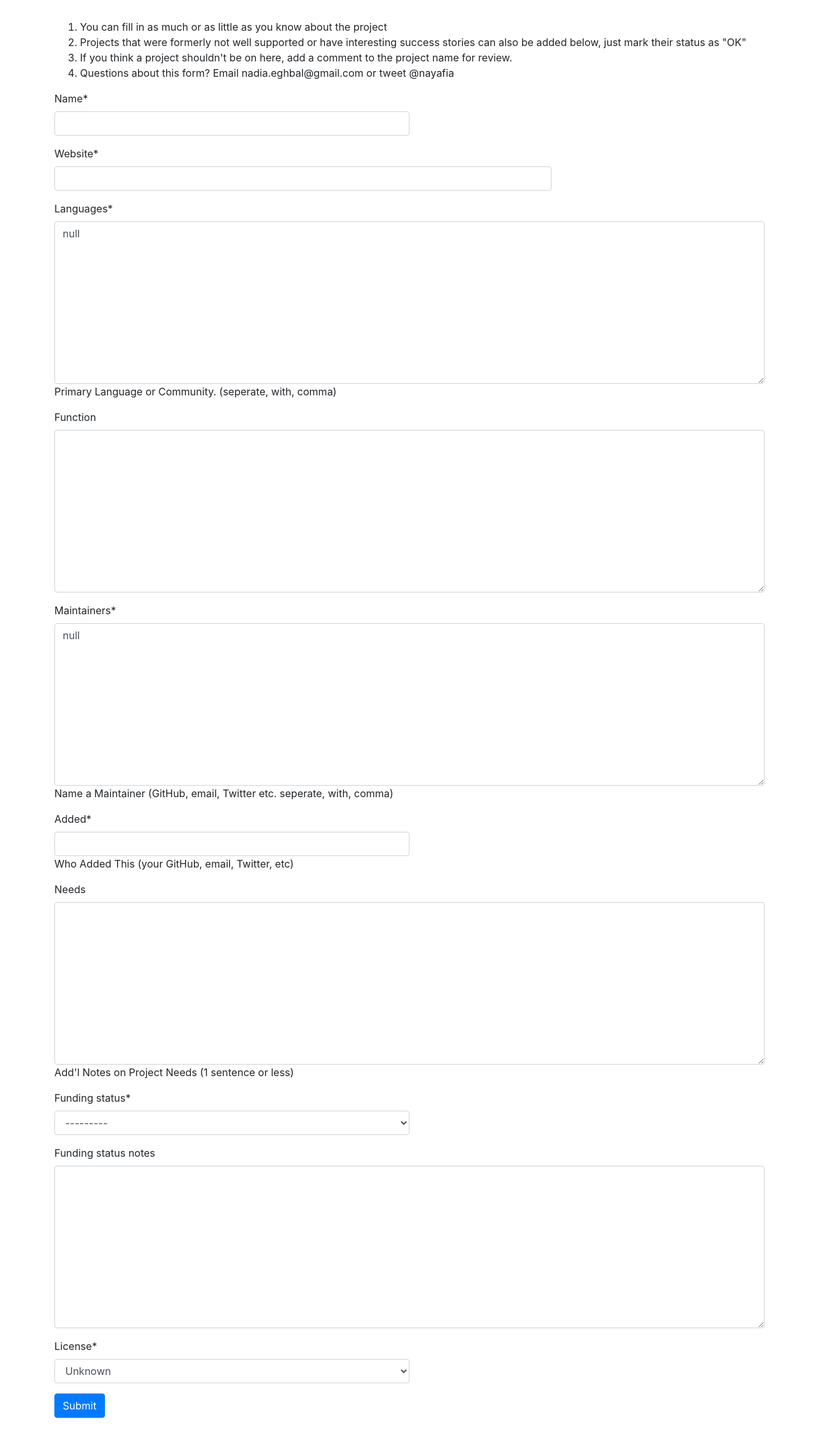
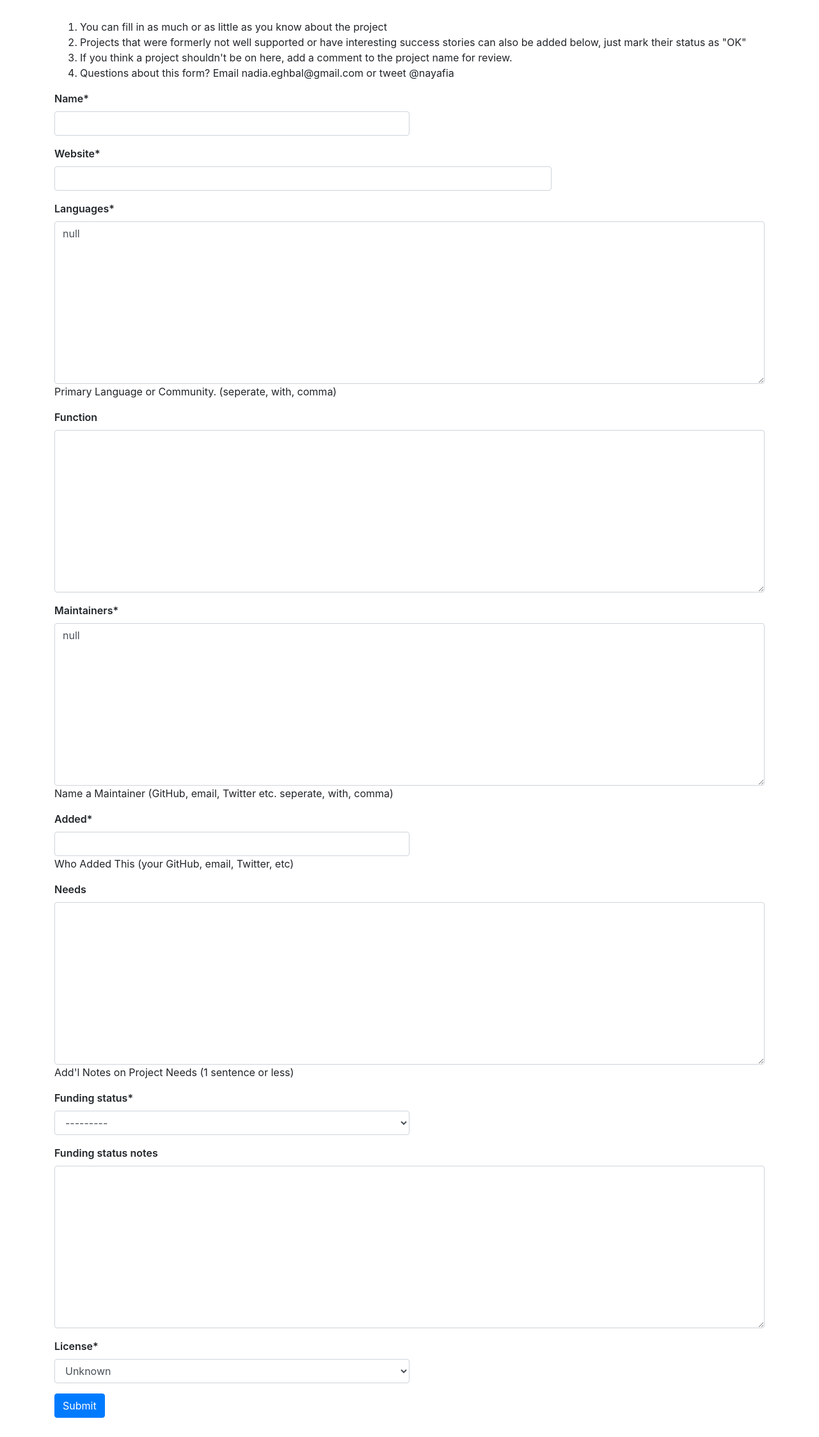
Before and after one commit to jayfk/fundingoss.com, a Django app: page /create/ in a window 1280 px wide. Shown: the part 56-2302 px from the top of the page at 64% size. Run offline with Django 3.2, Linux system fonts and the light colour scheme; parts of the project's set-up code (start-up, migrations or seed data) failed here and were passed over; some libraries are stand-ins or nearby versions.

Commit message:
make labels more visible

```diff
--- a/funding/static/css/project.css
+++ b/funding/static/css/project.css
@@ -121,3 +121,7 @@
 .row.search{
   padding-bottom: 25px;
 }
+
+label{
+  font-weight: 600;
+}
```
